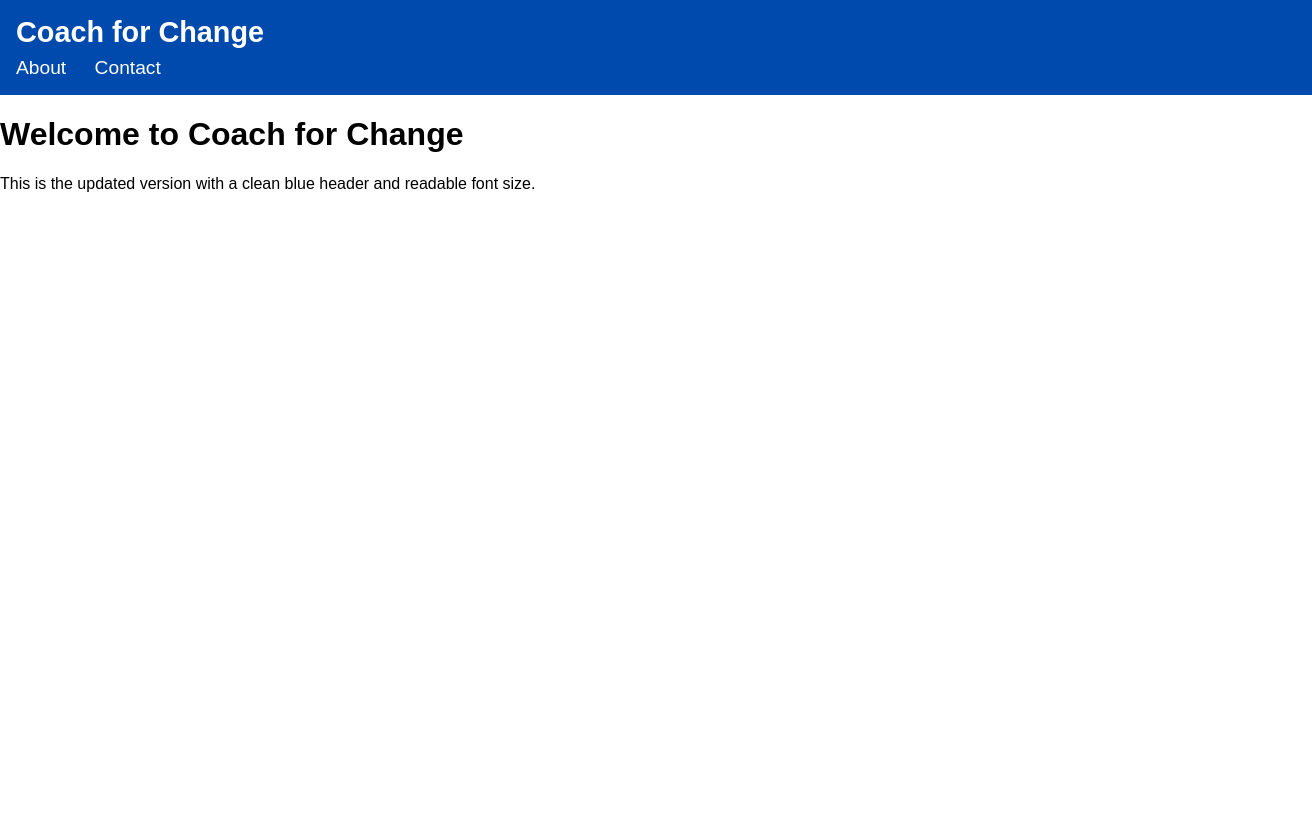
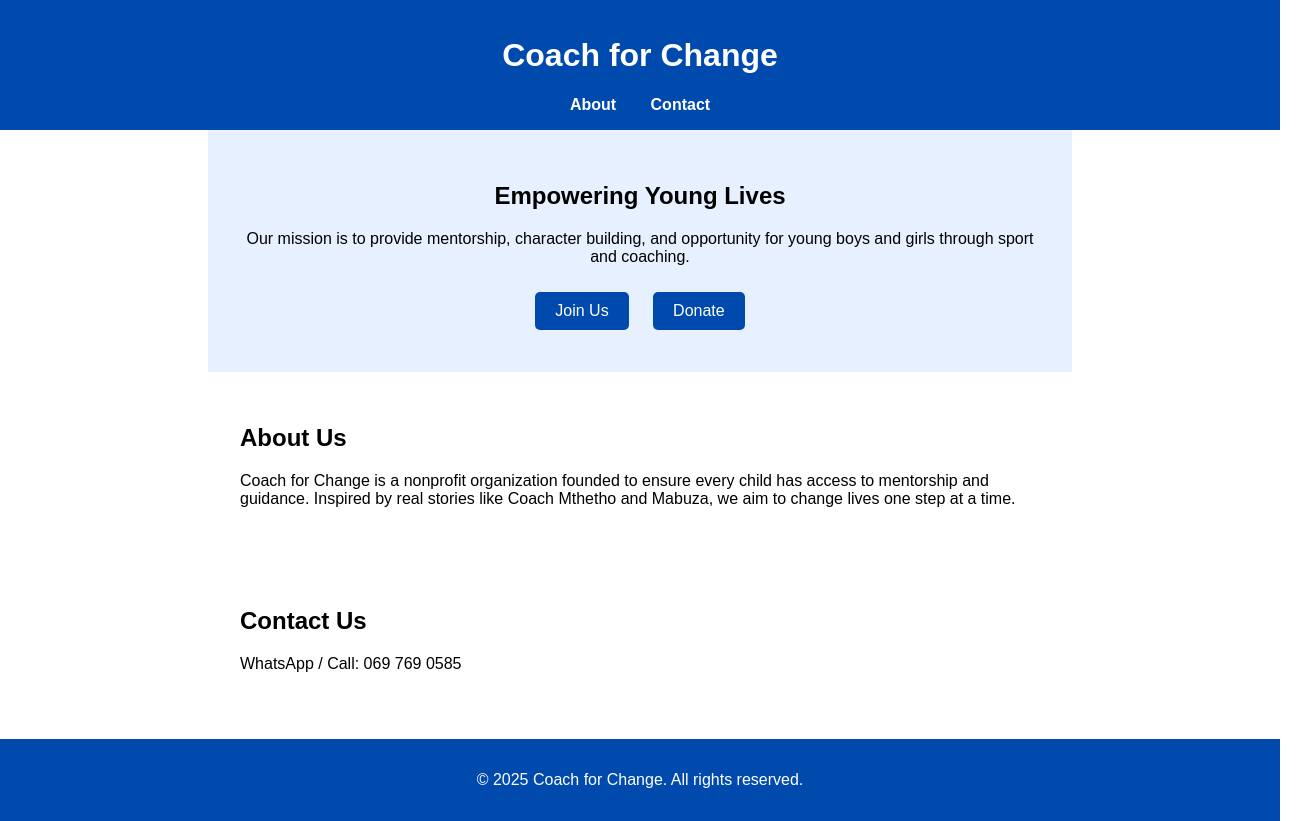
Before and after one commit to Coachfor/coach-for-change, a plain HTML site: page index.html in a window 1280 px wide. Shown: the whole page, 1312 px wide, since content can reach past the window. Before the commit the page ends 800 px from the top, so only its background shows below. Drawn offline with Linux system fonts and the light colour scheme.

Commit message:
Add files via upload

```diff
--- a/index.html
+++ b/index.html
@@ -2,51 +2,94 @@
 <!DOCTYPE html>
 <html lang="en">
 <head>
-    <meta charset="UTF-8">
-    <meta name="viewport" content="width=device-width, initial-scale=1.0">
+  <meta charset="UTF-8" />
+  <meta name="viewport" content="width=device-width, initial-scale=1.0" />
   <title>Coach for Change</title>
   <style>
     body {
       margin: 0;
       font-family: Arial, sans-serif;
-            background-color: white;
-            color: black;
     }
     header {
-            background-color: #004AAD;
+      background-color: #004aad;
       color: white;
       padding: 1rem;
+      text-align: center;
       position: sticky;
       top: 0;
-            width: 100%;
-            z-index: 1000;
-        }
-        .logo {
-            font-size: 1.8rem;
-            font-weight: bold;
-        }
-        nav {
-            margin-top: 0.5rem;
     }
     nav a {
       color: white;
-            margin-right: 1.5rem;
+      margin: 0 15px;
       text-decoration: none;
-            font-size: 1.2rem;
+      font-weight: bold;
+    }
+    section {
+      padding: 2rem;
+      max-width: 800px;
+      margin: auto;
+    }
+    .hero {
+      background: #e6f0ff;
+      padding: 2rem;
+      text-align: center;
+    }
+    .buttons a {
+      margin: 10px;
+      padding: 10px 20px;
+      background-color: #004aad;
+      color: white;
+      text-decoration: none;
+      border-radius: 5px;
+      display: inline-block;
+    }
+    .footer {
+      background-color: #004aad;
+      color: white;
+      padding: 1rem;
+      text-align: center;
+    }
+    .social a {
+      color: white;
+      margin: 0 10px;
+      text-decoration: none;
     }
   </style>
 </head>
 <body>
   <header>
-        <div class="logo">Coach for Change</div>
+    <h1>Coach for Change</h1>
     <nav>
       <a href="#about">About</a>
       <a href="#contact">Contact</a>
     </nav>
   </header>
-    <main>
-        <h1>Welcome to Coach for Change</h1>
-        <p>This is the updated version with a clean blue header and readable font size.</p>
-    </main>
+
+  <section class="hero">
+    <h2>Empowering Young Lives</h2>
+    <p>Our mission is to provide mentorship, character building, and opportunity for young boys and girls through sport and coaching.</p>
+    <div class="buttons">
+      <a href="#">Join Us</a>
+      <a href="#">Donate</a>
+    </div>
+  </section>
+
+  <section id="about">
+    <h2>About Us</h2>
+    <p>Coach for Change is a nonprofit organization founded to ensure every child has access to mentorship and guidance. Inspired by real stories like Coach Mthetho and Mabuza, we aim to change lives one step at a time.</p>
+  </section>
+
+  <section id="contact">
+    <h2>Contact Us</h2>
+    <p>WhatsApp / Call: 069 769 0585</p>
+    <div class="social">
+      <a href="https://www.facebook.com/share/1JBVT1NLtK/" target="_blank">Facebook</a>
+      <a href="https://www.instagram.com/coachandchange" target="_blank">Instagram</a>
+    </div>
+  </section>
+
+  <div class="footer">
+    <p>&copy; 2025 Coach for Change. All rights reserved.</p>
+  </div>
 </body>
 </html>
```
Lines whose indentation alone changed are shown as unchanged.
